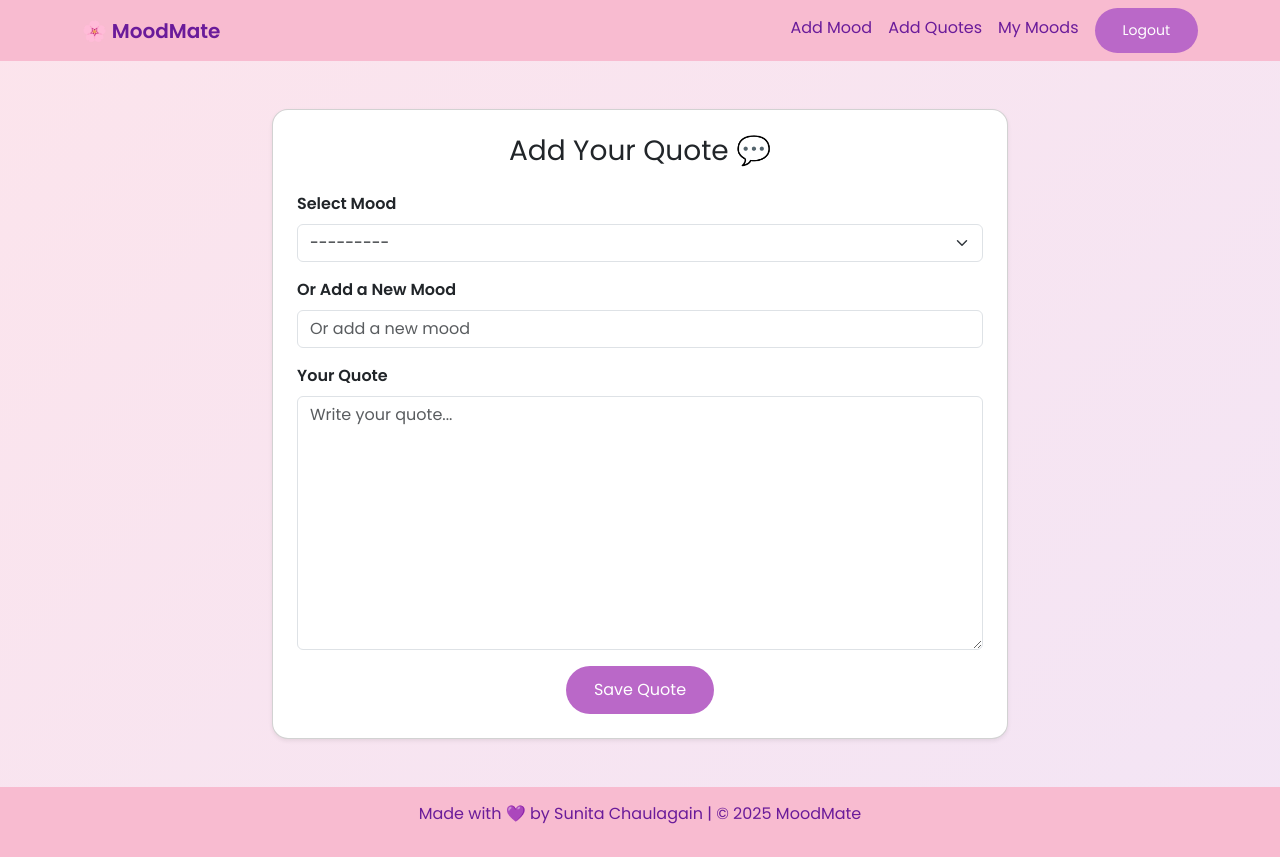
After one commit to sunitachaulagain/MoodMate, a Django app: page /quotes/add/ in a window 1280 px wide. The commit adds this page. Run offline with Django 5.2, Linux system fonts and the light colour scheme; the visitor is signed in with stand-in values (Sample User, id 1); data that the repository does not hold is empty.

Commit message:
Included adding quote by user feature and store it

```diff
--- a/MoodMate/settings.py
+++ b/MoodMate/settings.py
@@ -64,6 +64,8 @@ TEMPLATES = [
                 'django.template.context_processors.request',
                 'django.contrib.auth.context_processors.auth',
                 'django.contrib.messages.context_processors.messages',
+                'django.template.context_processors.debug',
+
             ],
         },
     },
--- a/journal/forms.py
+++ b/journal/forms.py
@@ -1,4 +1,4 @@
-from .models import MoodEntry
+from .models import MoodEntry, Quote, Mood
 from django import forms
 from django.contrib.auth.models import User
 from django.contrib.auth.forms import UserCreationForm
@@ -45,3 +45,31 @@ class SignUpForm(UserCreationForm):
 class LoginForm(forms.Form):
     username = forms.CharField(widget=forms.TextInput(attrs={'class': 'form-control'}))
     password = forms.CharField(widget=forms.PasswordInput(attrs={'class': 'form-control'}))
+
+
+
+# Adding quote
+class QuoteForm(forms.ModelForm):
+    new_mood = forms.CharField(
+        required=False,
+        widget=forms.TextInput(attrs={
+            'class': 'form-control',
+            'placeholder': 'Or add a new mood'
+        })
+    )
+
+    mood = forms.ModelChoiceField(
+        queryset=Mood.objects.all(),
+        required=False,  # make dropdown optional
+        widget=forms.Select(attrs={'class': 'form-select'})
+    )
+
+    class Meta:
+        model = Quote
+        fields = ['mood', 'text']
+        widgets = {
+            'text': forms.Textarea(attrs={
+                'class': 'form-control',
+                'placeholder': 'Write your quote...'
+            }),
+        }
--- a/journal/templates/base.html
+++ b/journal/templates/base.html
@@ -82,7 +82,10 @@
           <ul class="navbar-nav">
             {% if user.is_authenticated %}
               <li class="nav-item"><a class="nav-link" href="{% url 'add-mood' %}">Add Mood</a></li>
+              <li class="nav-item"><a class="nav-link" href="{% url 'add-quote' %}">Add Quotes</a></li>
               <li class="nav-item"><a class="nav-link" href="{% url 'mood-list' %}">My Moods</a></li>
+
+
               <li class="nav-item">
                 <form action="{% url 'logout' %}" method="post" class="d-inline-block">
                   {% csrf_token %}
--- /dev/null
+++ b/journal/templates/journal/add_quote.html
@@ -0,0 +1,54 @@
+{% extends 'base.html' %}
+
+{% block title %}Add Quote - MoodMate{% endblock %}
+
+{% block content %}
+<section class="py-5">
+  <div class="container">
+    <div class="row justify-content-center">
+      <div class="col-md-8">
+        <div class="card shadow-sm rounded-4 p-4">
+          <h3 class="mb-4 text-center">Add Your Quote 💬</h3>
+
+          <form method="post">
+            {% csrf_token %}
+
+            <!-- Mood Dropdown -->
+            <div class="mb-3">
+              <label for="id_mood" class="form-label fw-bold">Select Mood</label>
+              {{ form.mood }}
+              {% if form.mood.errors %}
+                <div class="text-danger small">{{ form.mood.errors }}</div>
+              {% endif %}
+            </div>
+
+            <!-- New Mood Input -->
+            <div class="mb-3">
+              <label for="id_new_mood" class="form-label fw-bold">Or Add a New Mood</label>
+              {{ form.new_mood }}
+              {% if form.new_mood.errors %}
+                <div class="text-danger small">{{ form.new_mood.errors }}</div>
+              {% endif %}
+            </div>
+
+            <!-- Quote Textarea -->
+            <div class="mb-3">
+              <label for="id_text" class="form-label fw-bold">Your Quote</label>
+              {{ form.text }}
+              {% if form.text.errors %}
+                <div class="text-danger small">{{ form.text.errors }}</div>
+              {% endif %}
+            </div>
+
+            <!-- Submit Button -->
+            <div class="text-center">
+              <button type="submit" class="btn btn-main">Save Quote</button>
+            </div>
+          </form>
+
+        </div>
+      </div>
+    </div>
+  </div>
+</section>
+{% endblock %}
--- a/journal/urls.py
+++ b/journal/urls.py
@@ -6,6 +6,7 @@ from django.contrib.auth import views as auth_views
 from rest_framework import routers
 from .views import home, add_mood, mood_list
 from .views_api import MoodEntryViewSet
+
 
 router = routers.DefaultRouter()
 router.register(r'moods', MoodEntryViewSet)
@@ -25,6 +26,22 @@ urlpatterns = [
     # API URLS
     path('api/', include(router.urls)),
 
+    # quotes urls
+    path('quotes/', views.show_quotes, name='show-quotes'),
+
+
+
+    # for adding mood
+    path('moods/add/', views.add_mood, name='add-mood'),
+
+    # for adding quote
+    path('quotes/add/', views.add_quote, name='add-quote'),
+
+    #quote-list urls
+    path('quotes/', views.quote_list, name='quote-list'),
+
+
+
 
 
 ]
--- a/journal/views.py
+++ b/journal/views.py
@@ -1,72 +1,221 @@
-from django.shortcuts import render,redirect
-from .forms import MoodEntryForm
-from .models import MoodEntry
+from django.shortcuts import render, redirect
 from django.contrib.auth.decorators import login_required
-from .forms import SignUpForm
-from django.contrib.auth import authenticate,login, logout
+from django.contrib.auth import authenticate, login
 from django.contrib import messages
+from django.core.cache import cache
+from django.conf import settings
+from .forms import MoodEntryForm, SignUpForm, QuoteForm
+from .models import MoodEntry, Quote, Mood
+import requests
+import logging
+
+logger = logging.getLogger(__name__)
 
 
-# Create your views here.
+# for adding and showing quote
+from .models import Quote
+
+
+
+# --- Default Quote ---
+DEFAULT_QUOTE = "Every mood has meaning — and every feeling deserves to be heard."
+DEFAULT_AUTHOR = "MoodMate"
+
+# --- Mood to ZenQuotes Keyword Mapping ---
+MOOD_QUOTE_MAPPING = {
+    'Happy': 'happiness',
+    'Sad': 'life',
+    'Excited': 'inspirational',
+    'Angry': 'motivational',
+    'Calm': 'peace'
+}
+
+# --- ZenQuotes API Config ---
+ZEN_QUOTES_URL = "https://zenquotes.io/api/"
+ZEN_QUOTES_KEY = getattr(settings, "ZEN_QUOTES_KEY", None)  # optional
+
+
+def fetch_zenquote(endpoint="today", keyword=None):
+    """
+    Fetch a quote from ZenQuotes API. Always returns a dict:
+    {"text": ..., "author": ...}.
+    Endpoint: 'today', 'random', or 'quotes'.
+    Optional keyword filters quotes by mood.
+    """
+    url = f"{ZEN_QUOTES_URL}{endpoint}/"
+
+    # Append API key if exists
+    if ZEN_QUOTES_KEY:
+        url += ZEN_QUOTES_KEY
+
+    # ZenQuotes doesn't officially support 'keyword' filtering in free API
+    # But you can still pass it if your plan allows
+    if keyword:
+        url += f"?keyword={keyword}"
+
+    try:
+        resp = requests.get(url, timeout=6)
+        resp.raise_for_status()
+        data = resp.json()
+
+        # ZenQuotes returns a list of quotes
+        if isinstance(data, list) and len(data) > 0:
+            item = data[0]
+            text = item.get("q") or DEFAULT_QUOTE
+            author = item.get("a") or DEFAULT_AUTHOR
+            return {"text": text, "author": author}
+
+        # Sometimes API might return a single dict
+        if isinstance(data, dict):
+            text = data.get("q") or DEFAULT_QUOTE
+            author = data.get("a") or DEFAULT_AUTHOR
+            return {"text": text, "author": author}
+
+    except Exception as e:
+        logger.warning("ZenQuotes API fetch failed: %s", e)
+
+    # Fallback if API fails completely
+    return {"text": DEFAULT_QUOTE, "author": DEFAULT_AUTHOR}
+
+
+# # --- Home Page View ---
+# def home(request):
+#     """
+#     Show daily inspirational quote, cached for 24 hours.
+#     """
+#     cache_key = "zenquote_home"
+#     quote = cache.get(cache_key)
+#     if not quote:
+#         quote = fetch_zenquote(endpoint="today")
+#         cache.set(cache_key, quote, 60 * 60 * 24)  # 24-hour cache
+#     return render(request, "journal/home.html", {"quote": quote})
+
+
+# generate random quotes every time
 
 def home(request):
-    return render(request, 'journal/home.html')
+    quote = fetch_zenquote(endpoint="random")
+    return render(request, "journal/home.html", {"quote": quote})
 
 
+
+# --- Add Mood View ---
 @login_required
 def add_mood(request):
     if request.method == 'POST':
         form = MoodEntryForm(request.POST)
         if form.is_valid():
-            entry = form.save(commit = False)
+            entry = form.save(commit=False)
             entry.user = request.user
             entry.save()
-            print("Saved:", entry)
-
-            return redirect('mood-list')
-
+            return redirect('show-quotes')
     else:
         form = MoodEntryForm()
-    return render(request, 'journal/add_mood.html', {'form' : form})
+    return render(request, "journal/add_mood.html", {"form": form})
 
 
+## --- Show Mood-Based Quotes ---
+@login_required
+def show_quotes(request):
+    last_entry = MoodEntry.objects.filter(user=request.user).order_by('-date').first()
+
+    if last_entry:
+        mood = last_entry.mood
+        keyword = MOOD_QUOTE_MAPPING.get(mood, None)
+        cache_key = f"zenquote_{mood}"
+        quote = cache.get(cache_key)
+
+        if not quote:
+            result = fetch_zenquote(endpoint="quotes", keyword=keyword)
+            # Always make it a dict with keys 'text' and 'author'
+            if isinstance(result, dict):
+                quote = {"text": result.get("text", DEFAULT_QUOTE),
+                         "author": result.get("author", DEFAULT_AUTHOR)}
+            else:
+                quote = {"text": DEFAULT_QUOTE, "author": DEFAULT_AUTHOR}
+            cache.set(cache_key, quote, 60*60)
+    else:
+        mood = None
+        quote = {"text": DEFAULT_QUOTE, "author": DEFAULT_AUTHOR}
+
+    if not isinstance(quote, dict):
+        quote = {"text": str(quote), "author": DEFAULT_AUTHOR}
+
+
+    print(f"🌟 Mood: {mood}, Quote: {quote['text']} — {quote['author']}")  # debug
+    return render(request, "journal/show_quotes.html", {"quote": quote, "mood": mood})
+
+
+# --- Mood List View ---
 @login_required
 def mood_list(request):
-
-    # Get all mood entries for the logged-in user
-
-    entries = MoodEntry.objects.filter(user = request.user).order_by('-date')
-    return render(request, 'journal/mood_list.html', {'entries' : entries})
+    entries = MoodEntry.objects.filter(user=request.user).order_by('-date')
+    return render(request, "journal/mood_list.html", {"entries": entries})
 
 
+# --- Signup View ---
 def signup(request):
-    # Signup if you are not logged in
     if request.method == 'POST':
         form = SignUpForm(request.POST)
         if form.is_valid():
-            user = form.save() # create the new user
-            login(request, user) # Log the user in immediately after signup
-            return redirect('home') # Redirect to home
+            user = form.save()
+            login(request, user)
+            return redirect('home')
     else:
         form = SignUpForm()
+    return render(request, "journal/signup.html", {"form": form})
 
 
-    # render form (for both GET and invalid POST)
-    return render(request, 'journal/signup.html', {'form': form})
-
-
-
-
-
+# --- Login View ---
 def login_view(request):
     if request.method == 'POST':
         username = request.POST.get('username')
         password = request.POST.get('password')
         user = authenticate(request, username=username, password=password)
-        if user is not None:
+        if user:
             login(request, user)
-            next_url = request.GET.get('next', 'home')  # redirect to home by default
+            next_url = request.GET.get('next', 'home')
             return redirect(next_url)
         else:
-            messages.error(request, 'Invalid username or password')
-    return render(request, 'journal/login.html')
+            messages.error(request, "Invalid username or password")
+    return render(request, "journal/login.html")
+
+
+@login_required
+def add_quote(request):
+    if request.method == "POST":
+        form = QuoteForm(request.POST)
+        if form.is_valid():
+            # Get new mood input safely
+            new_mood_name = form.cleaned_data.get('new_mood')
+            mood = form.cleaned_data.get('mood')  # existing mood from dropdown
+
+            if new_mood_name:  # user entered a new mood
+                new_mood_name = new_mood_name.strip()
+                if new_mood_name:  # only create if not empty
+                    mood, created = Mood.objects.get_or_create(name=new_mood_name)
+            elif mood:
+                pass  # existing mood selected, use it
+            else:
+                # neither new mood nor existing selected
+                form.add_error('mood', 'Please select or add a mood.')
+                return render(request, "journal/add_quote.html", {"form": form})
+
+            # Save the quote
+            quote = form.save(commit=False)
+            quote.user = request.user
+            quote.mood = mood
+            quote.save()
+
+            # Redirect after save (change to 'quote-list' if you have that page)
+            return redirect('home')
+    else:
+        form = QuoteForm()
+
+    return render(request, "journal/add_quote.html", {"form": form})
+
+# Quotelist view
+@login_required
+def quote_list(request):
+    quotes = Quote.objects.all().order_by('-created_at')
+    return render(request, 'journal/quote_list.html', {'quotes': quotes})
--- a/requirements.txt
+++ b/requirements.txt
@@ -1,4 +1,9 @@
 asgiref==3.10.0
+certifi==2025.10.5
+charset-normalizer==3.4.4
 Django==5.2.7
 djangorestframework==3.16.1
+idna==3.11
+requests==2.32.5
 sqlparse==0.5.3
+urllib3==2.5.0
```
Also changed, not shown: journal/models.py (+21 -0 lines), journal/templates/journal/home.html (+56 -24 lines), journal/templates/journal/show_quotes.html (added, +9 -0 lines), journal/migrations/0002_mood_quote.py (added).
